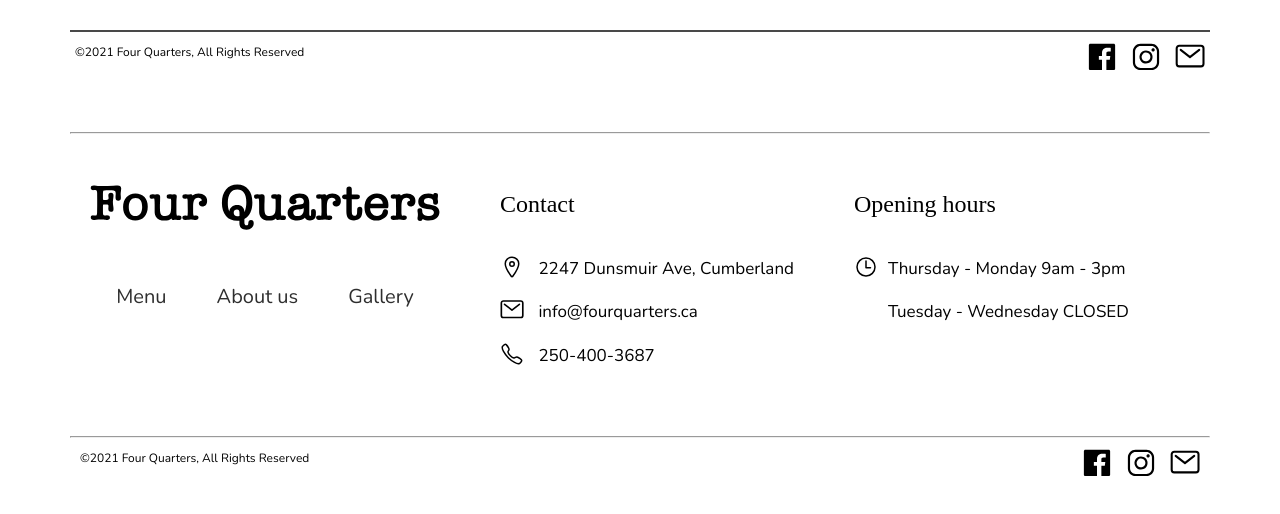
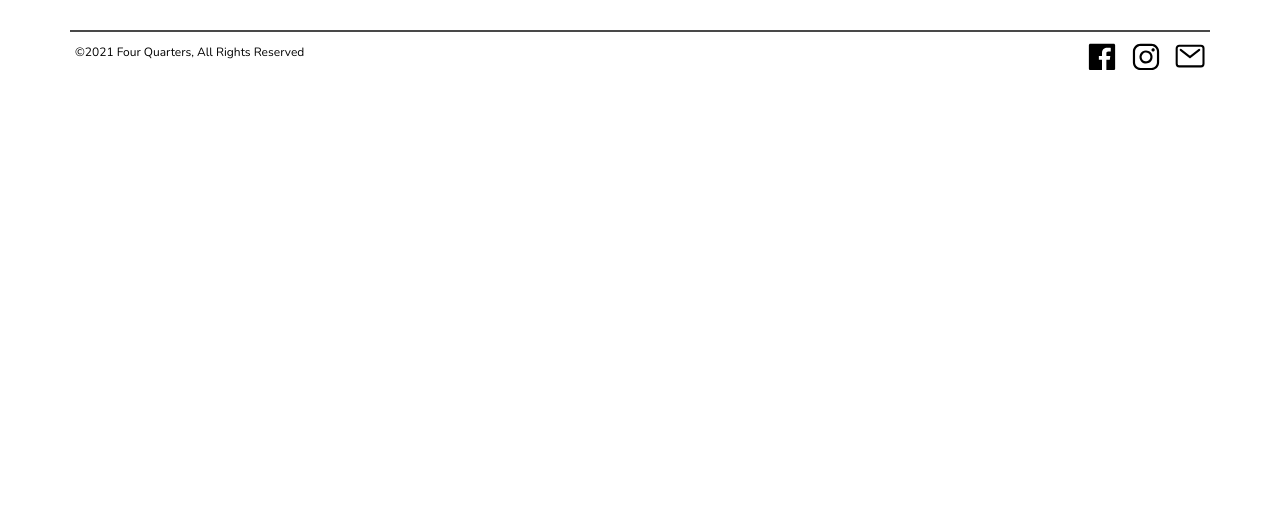
Before and after one commit to nic-dgl103-f21-cvs/websiteproject-bouceka, a website: page contact.html in a window 1280 px wide. Shown: the part 1295-1809 px from the top of the page. After the commit the page ends 1427 px from the top, so only its background shows below. Drawn offline with Linux system fonts and the light colour scheme; some packages are replaced by stand-ins of ours; a web font is replaced by a local one.

Commit message:
Fix footer on contact page

```diff
--- a/contact.html
+++ b/contact.html
@@ -161,71 +161,6 @@
 			</div>
 		</div>
 	</section>
-
-	<footer class="footer">
-		<div class="row">
-			<hr />
-			<div class="footer__content">
-				<div class="flex-container">
-					<div class="column">
-						<img class="footer__logo" src="./assets/logo-label.svg" />
-						<ul class="menu">
-							<li>
-								<a href="/menu.html">Menu</a>
-							</li>
-							<li>
-								<a href="/about-us.html">About us</a>
-							</li>
-							<li>
-								<a href="/gallery.html">Gallery</a>
-							</li>
-						</ul>
-					</div>
-					<div class="column intend">
-						<h3 class="heading heading__quaternary">Contact</h3>
-						<ul class="contact medium-text">
-							<li>
-								<img class="footer__icon" src="./assets/icons/location.svg" />
-								<span>2247 Dunsmuir Ave, Cumberland</span>
-							</li>
-							<li>
-								<img class="footer__icon" src="./assets/icons/mail.svg" />
-								<span>info@fourquarters.ca</span>
-							</li>
-							<li>
-								<img class="footer__icon" src="./assets/icons/call.svg" />
-								<span>250-400-3687</span>
-							</li>
-						</ul>
-					</div>
-					<div class="column intend">
-						<h3 class="heading heading__quaternary">Opening hours</h3>
-						<ul class="contact medium-text">
-							<li class="time">
-								<div class="open-hours__icon">
-									<img class="footer__icon" src="./assets/icons/time.svg" />
-								</div>
-								<div class="open-hours__date">
-									<p>Thursday - Monday 9am - 3pm</p>
-									<p>Tuesday - Wednesday CLOSED</p>
-								</div>
-							</li>
-						</ul>
-					</div>
-				</div>
-			</div>
-			<hr />
-			<div class="licence">
-				<p class="small-text">©2021 Four Quarters, All Rights Reserved</p>
-				<div class="footer__links">
-					<img class="footer__social-media" src="./assets/icons/facebook.svg" />
-					<img class="footer__social-media" src="./assets/icons/instagram.svg" />
-					<img class="footer__social-media" src="./assets/icons/mail.svg" />
-				</div>
-			</div>
-		</div>
-	</footer>
-
 	<script
 		src="https://maps.googleapis.com/maps/api/js?key=AIzaSyA14LGWnHiJtshV5QiipOIWdtIrXeGoefk&callback=initMap&libraries=&v=weekly&channel=2"></script>
 </body>
```
